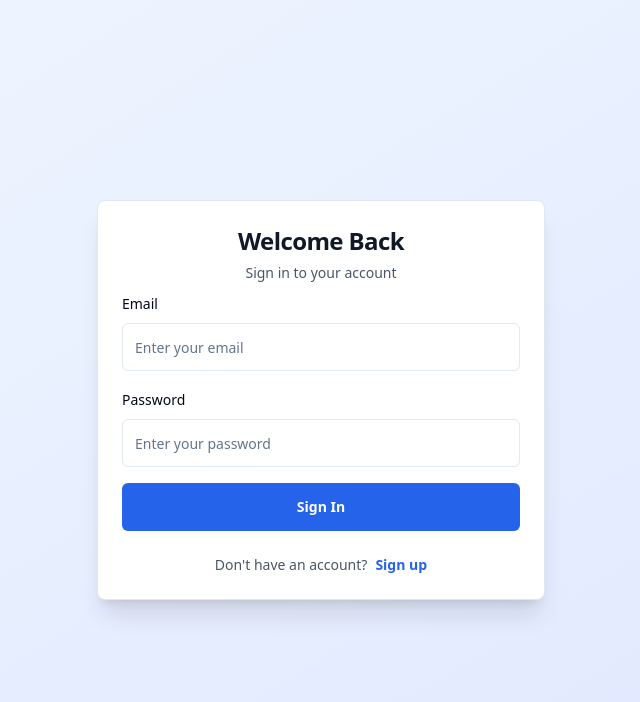
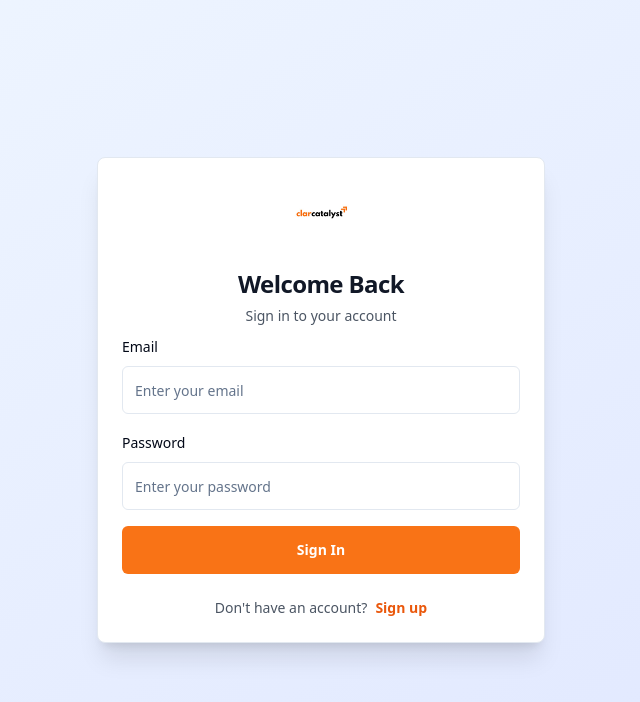
Before and after one commit to Kirtiman25/clarity-legal-dashboard, a React (Vite) app: page / in a window 1280 px wide. Shown: the top 702 px of the page, without its empty margins (319-959 px from the left). Built offline with nearby package versions, Linux system fonts and the light colour scheme.

Commit message:
feat: Add logo and orange button to auth page
Adds the Clar Catalyst logo to the user authentication page and changes the button color to orange.

```diff
--- a/src/pages/Index.tsx
+++ b/src/pages/Index.tsx
@@ -101,6 +101,13 @@ const Index = () => {
     <div className="min-h-screen bg-gradient-to-br from-blue-50 to-indigo-100 flex items-center justify-center p-4">
       <Card className="w-full max-w-md shadow-xl">
         <CardHeader className="text-center pb-2">
+          <div className="flex justify-center mb-4">
+            <img
+              src="/lovable-uploads/bf6a79a0-729c-4263-ac44-d1f2cda8c9cb.png"
+              alt="Clar Catalyst Logo"
+              className="h-16 w-auto"
+            />
+          </div>
           <CardTitle className="text-2xl font-bold text-gray-900">
             {isLogin ? 'Welcome Back' : 'Join Legal Dashboard'}
           </CardTitle>
@@ -165,7 +172,7 @@ const Index = () => {
               </div>
             )}
 
-            <Button type="submit" className="w-full h-12 bg-blue-600 hover:bg-blue-700 text-white font-semibold">
+            <Button type="submit" className="w-full h-12 bg-orange-500 hover:bg-orange-600 text-white font-semibold">
               {isLogin ? 'Sign In' : 'Create Account'}
             </Button>
           </form>
@@ -176,7 +183,7 @@ const Index = () => {
               <button
                 type="button"
                 onClick={() => setIsLogin(!isLogin)}
-                className="ml-2 font-semibold text-blue-600 hover:text-blue-800"
+                className="ml-2 font-semibold text-orange-600 hover:text-orange-800"
               >
                 {isLogin ? 'Sign up' : 'Sign in'}
               </button>
```
Also changed, not shown: public/lovable-uploads/bf6a79a0-729c-4263-ac44-d1f2cda8c9cb.png (added).
